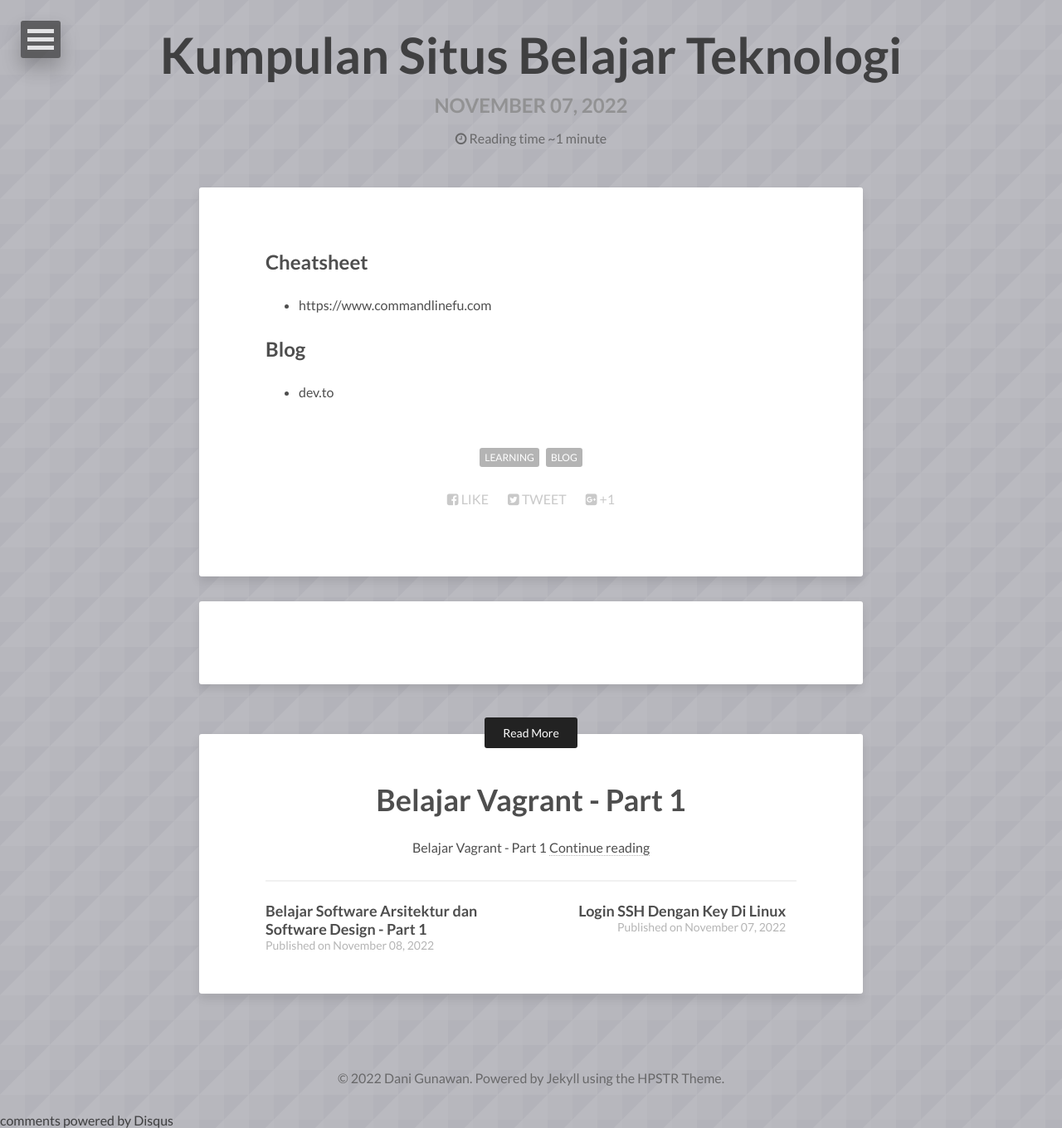
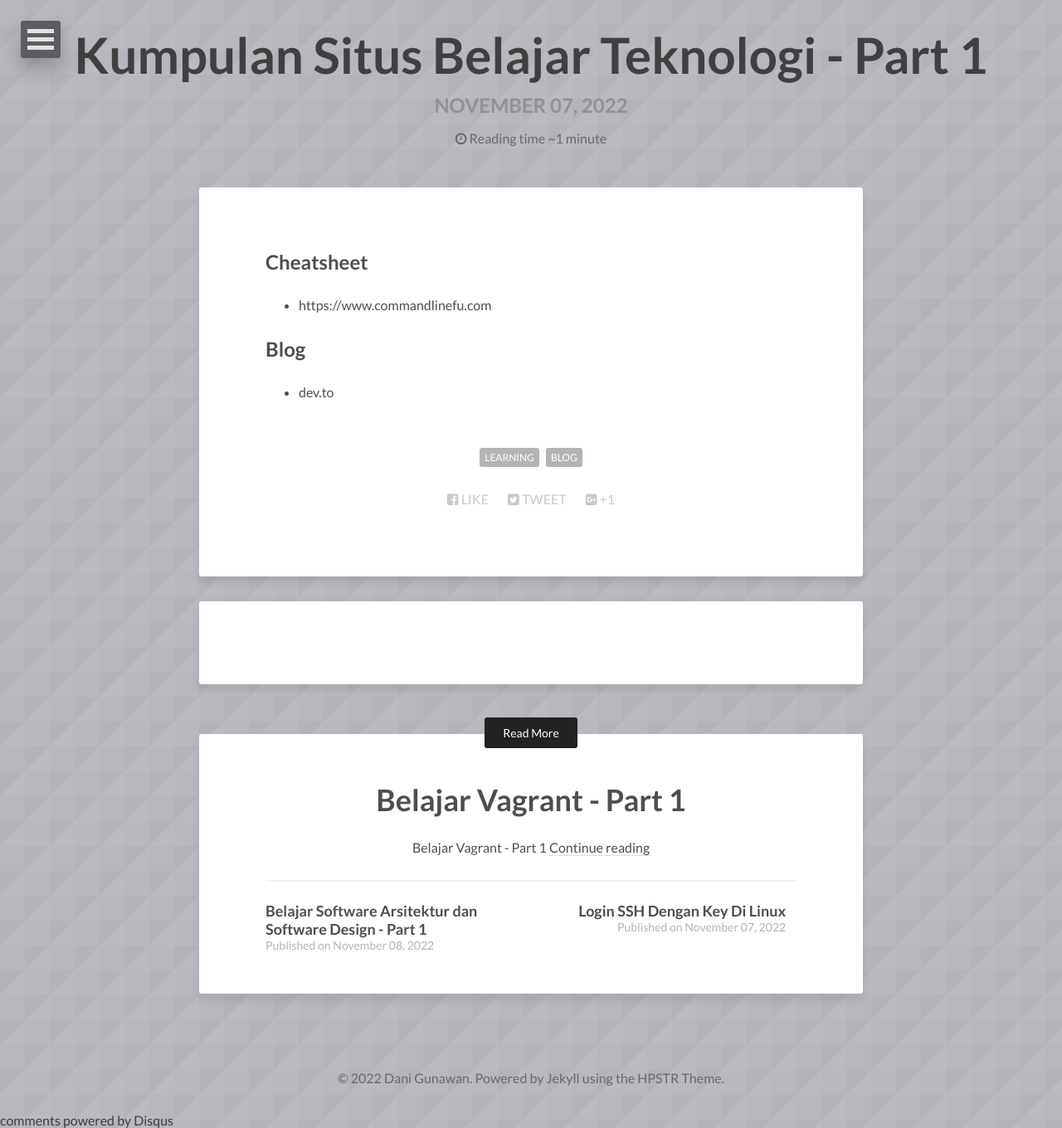
Before and after one commit to danigunawan/danigunawan.github.io, a Jekyll site: the page built from _posts/2022-11-07-kumpulan-situs-belajar-teknologi-part-1.md, in a window 1280 px wide. Shown: the whole page at 83% size. Built offline with Jekyll 4.4.1, drawn with Linux system fonts in a browser that asks for light colours; nearby versions of some CDN libraries; comment, search, counter and statistics services are not loaded.

Commit message:
[ADD POSTING] posting

```diff
--- a/_posts/2022-11-07-kumpulan-situs-belajar-teknologi.md
+++ b/_posts/2022-11-07-kumpulan-situs-belajar-teknologi-part-1.md
@@ -1,7 +1,7 @@
 ---
 layout: post
-title: Kumpulan Situs Belajar Teknologi
-description: "Kumpulan Situs Belajar Teknologi"
+title: Kumpulan Situs Belajar Teknologi - Part 1
+description: "Kumpulan Situs Belajar Teknologi - Part 1"
 tags: [learning, blog]
 image:
   background: triangular.png
```
